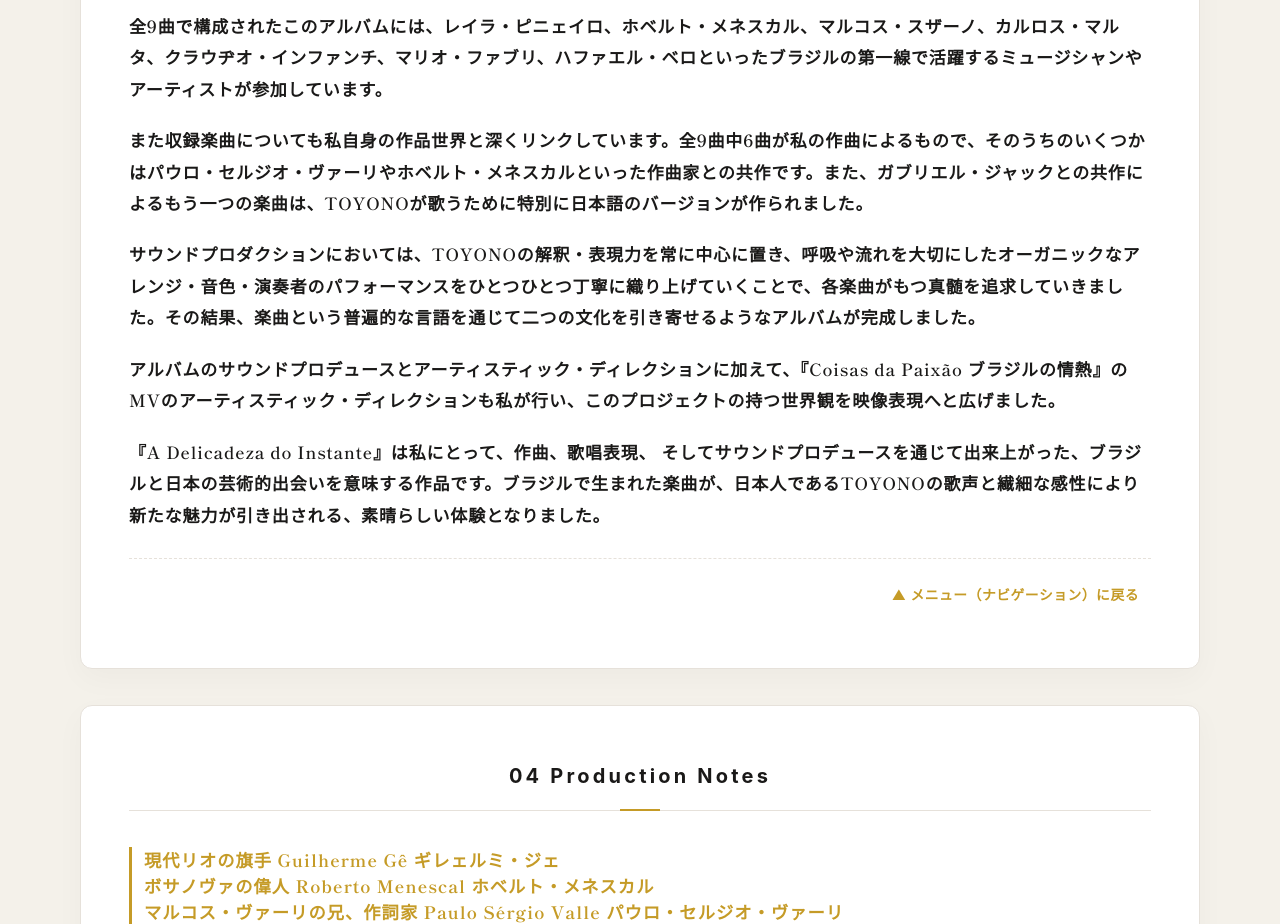
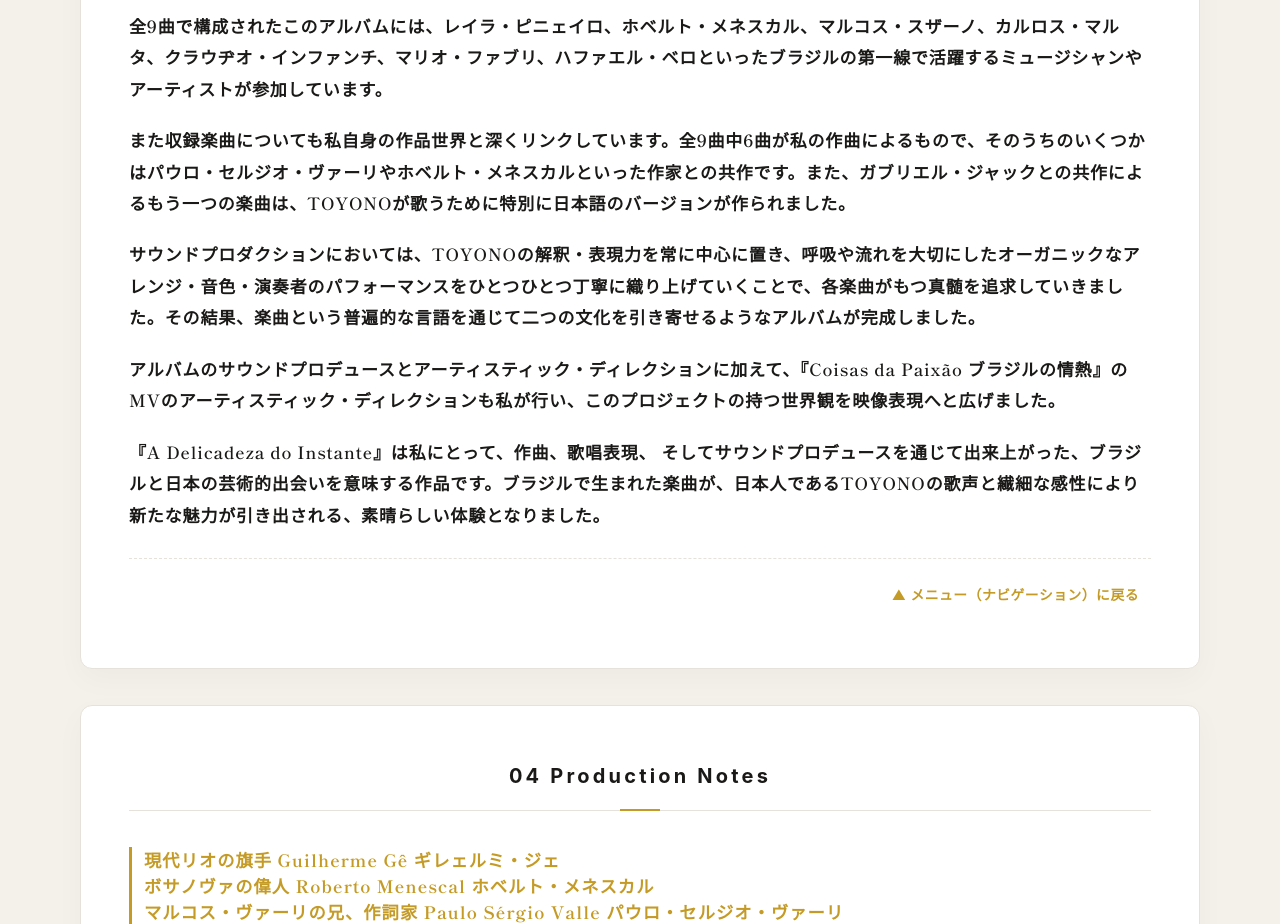
Before and after one commit to zvcnkjnzc8-cloud/25th, a plain HTML site: page index.html in a window 1280 px wide. Shown: the part 4800-5724 px from the top of the page. Drawn offline with Linux system fonts and the light colour scheme.

Commit message:
Update index.html

```diff
--- a/index.html
+++ b/index.html
@@ -725,7 +725,7 @@
                 全9曲で構成されたこのアルバムには、レイラ・ピニェイロ、ホベルト・メネスカル、マルコス・スザーノ、カルロス・マルタ、クラウヂオ・インファンチ、マリオ・ファブリ、ハファエル・ベロといったブラジルの第一線で活躍するミュージシャンやアーティストが参加しています。
             </p>
             <p>
-                また収録楽曲についても私自身の作品世界と深くリンクしています。全9曲中6曲が私の作曲によるもので、そのうちのいくつかはパウロ・セルジオ・ヴァーリやホベルト・メネスカルといった作曲家との共作です。また、ガブリエル・ジャックとの共作によるもう一つの楽曲は、TOYONOが歌うために特別に日本語のバージョンが作られました。
+                また収録楽曲についても私自身の作品世界と深くリンクしています。全9曲中6曲が私の作曲によるもので、そのうちのいくつかはパウロ・セルジオ・ヴァーリやホベルト・メネスカルといった作家との共作です。また、ガブリエル・ジャックとの共作によるもう一つの楽曲は、TOYONOが歌うために特別に日本語のバージョンが作られました。
             </p>
             <p>
                 サウンドプロダクションにおいては、TOYONOの解釈・表現力を常に中心に置き、呼吸や流れを大切にしたオーガニックなアレンジ・音色・演奏者のパフォーマンスをひとつひとつ丁寧に織り上げていくことで、各楽曲がもつ真髄を追求していきました。その結果、楽曲という普遍的な言語を通じて二つの文化を引き寄せるようなアルバムが完成しました。
@@ -761,7 +761,7 @@
             <h3>Leila Pinheiro レイラ・ピニェイロと奇跡のデュエット<br>そして、浅田クラウヂアさんに捧ぐ「幾星霜」</h3>
             <p>
                 さらに日本を代表するポップソング 「6. 卒業写真 (荒井由実)」「7. 夢の続き (竹内まりや)」をブラジルミュージシャン達による演奏でカヴァー。ボサノヴァレジェンドのホベルト・メネスカルが、自作楽曲の提供だけに終わらず 「6. 卒業写真」にジャズ・ギターで録音にも参加している。<br>
-                パーカッションには本作のスーパーバイザーでもあるMarcos Suzanoマルコス・スザーノが全面参加し、リズムの奥行きと躍動感を加える。加えて、ブラジル音楽界を代表するレジェンド・シンガーLeila Pinheiroレイラ・ピニェイロが 「3. Coisas da Paixão ブラジルの情熱」にてTOYONOとのデュエットヴォーカルで参加。<br>
+                パーカッションには本作のスーパーバイザーでもあるMarcos Suzanoマルコス・スザーノが全面参加し、リズムの奥行きと躍動感を加える。加えて、ブラジル音楽界を代表するレジェンド・シンガーLeila Pinheiroレイラ・ピニェイロが 「3. Coisas da Paixão ブラジルの情熱」にてTOYONOとのデュエットヴォーカルで参加。
                 ボサノヴァ以降の豊かな系譜を体現し続けてきたその歌声は、渡辺貞夫の作品や来日公演でも親しまれており、本作における重要なハイライトのひとつとなっている。<br>
                 TOYONOらしさのひとつであるポルトガル語歌詞と日本語歌詞での同曲収録は今作でも行われている。TOYONOのアルバム 『pelicano heaven』のプロデューサーでシンガーソングライターの片岡大志が「4. Por Toda A Sua Vida その人生のすべてに」に「幾星霜」 というタイトルで日本語歌詞を書き下ろしている。この日本語歌詞は日本のミュージックシーン、とりわけ”日本のブラジル音楽の聖地”として38年に渡り愛され続けた青山プラッサオンゼ (2018年閉店)の、そのチャーミングな人柄が同じく皆から愛され続けた、そしてTOYONOと片岡大志にとってもかけがえのない大切な友人であった二代目オーナー浅田クラウヂアさんに捧げられたものである。(浅田クラウヂアさんは2022年に旅立たれた。)
             </p>
```
